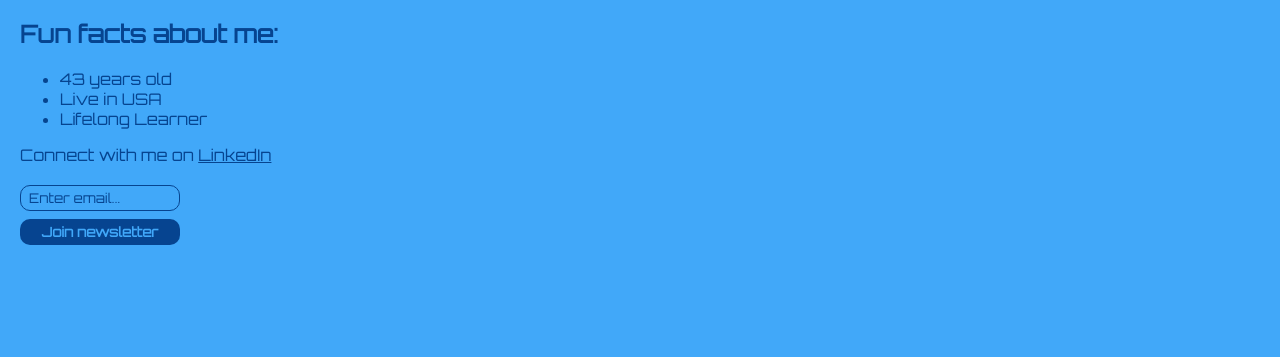
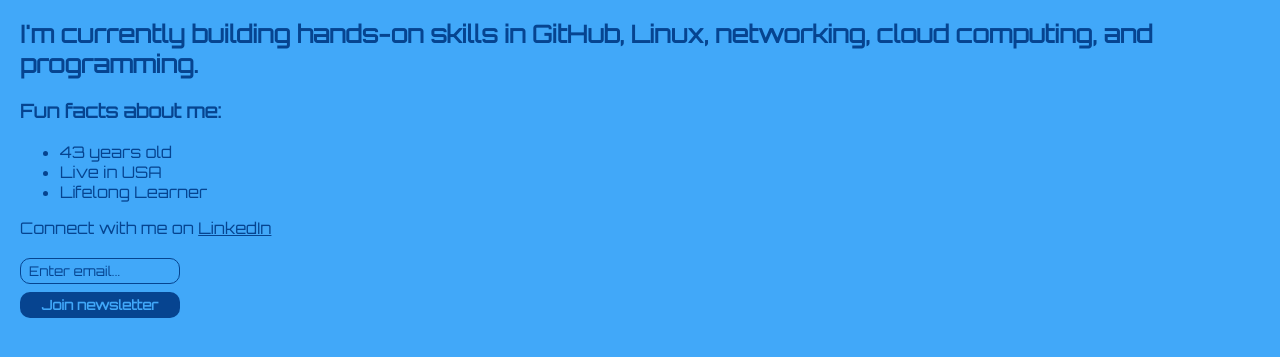
Before and after one commit to cbhyman19/webpage-lesson, a website built with Vite: page index.html in a window 1280 px wide. Shown: the part 375-732 px from the top of the page. Built offline with nearby package versions, Linux system fonts and the light colour scheme; a web font is replaced by a local one.

Commit message:
Add details about my learning path.

```diff
--- a/index.html
+++ b/index.html
@@ -13,7 +13,8 @@
         -->
         <img src="brett-cyberpunk.png">
         <h1>Hi, my name is Brett</h1>
-        <h2>Fun facts about me:</h2>
+        <h2>I'm currently building hands-on skills in GitHub, Linux, networking, cloud computing, and programming.</h2>
+        <h3>Fun facts about me:</h3>
         <ul>
             <li>43 years old</li>
             <li>Live in USA</li>
```
